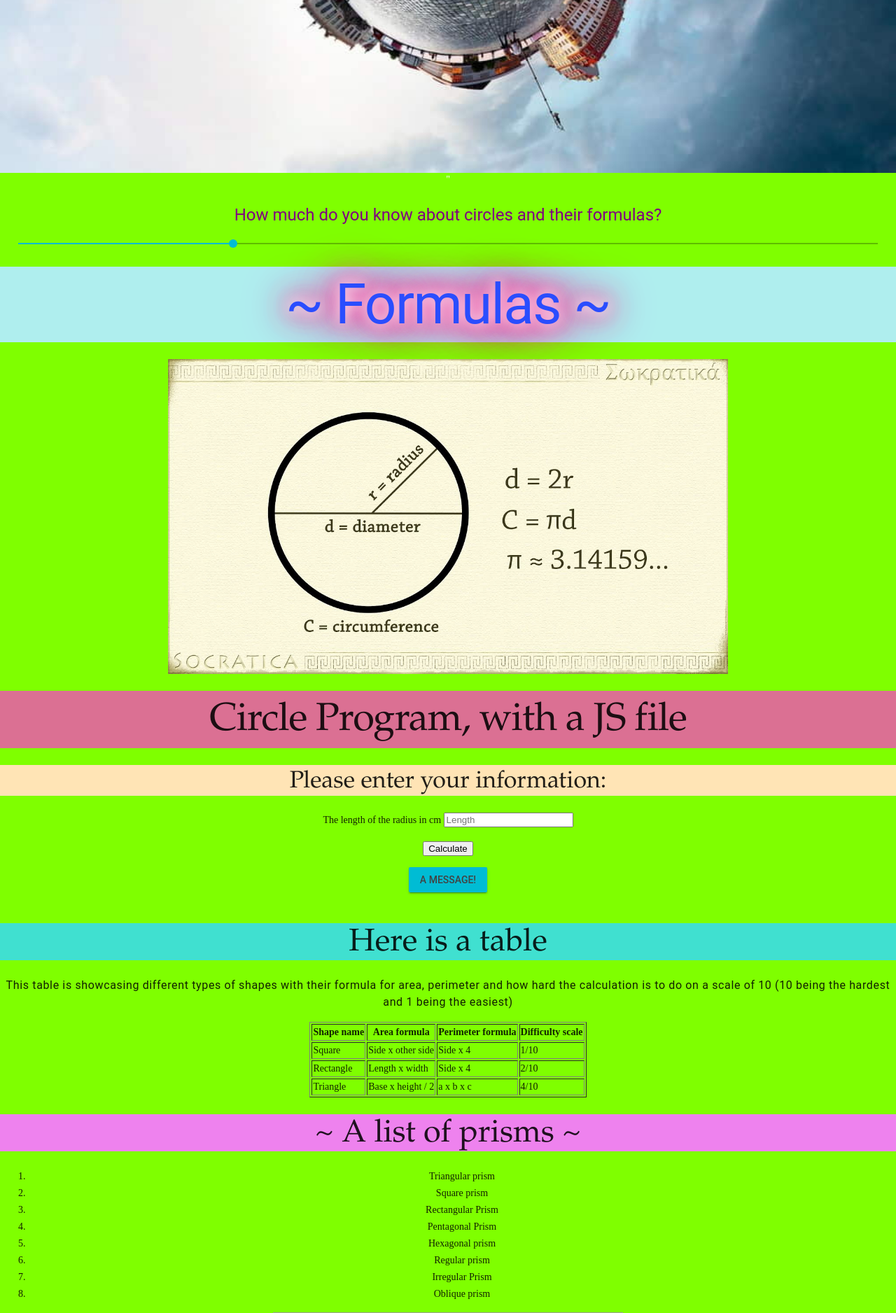
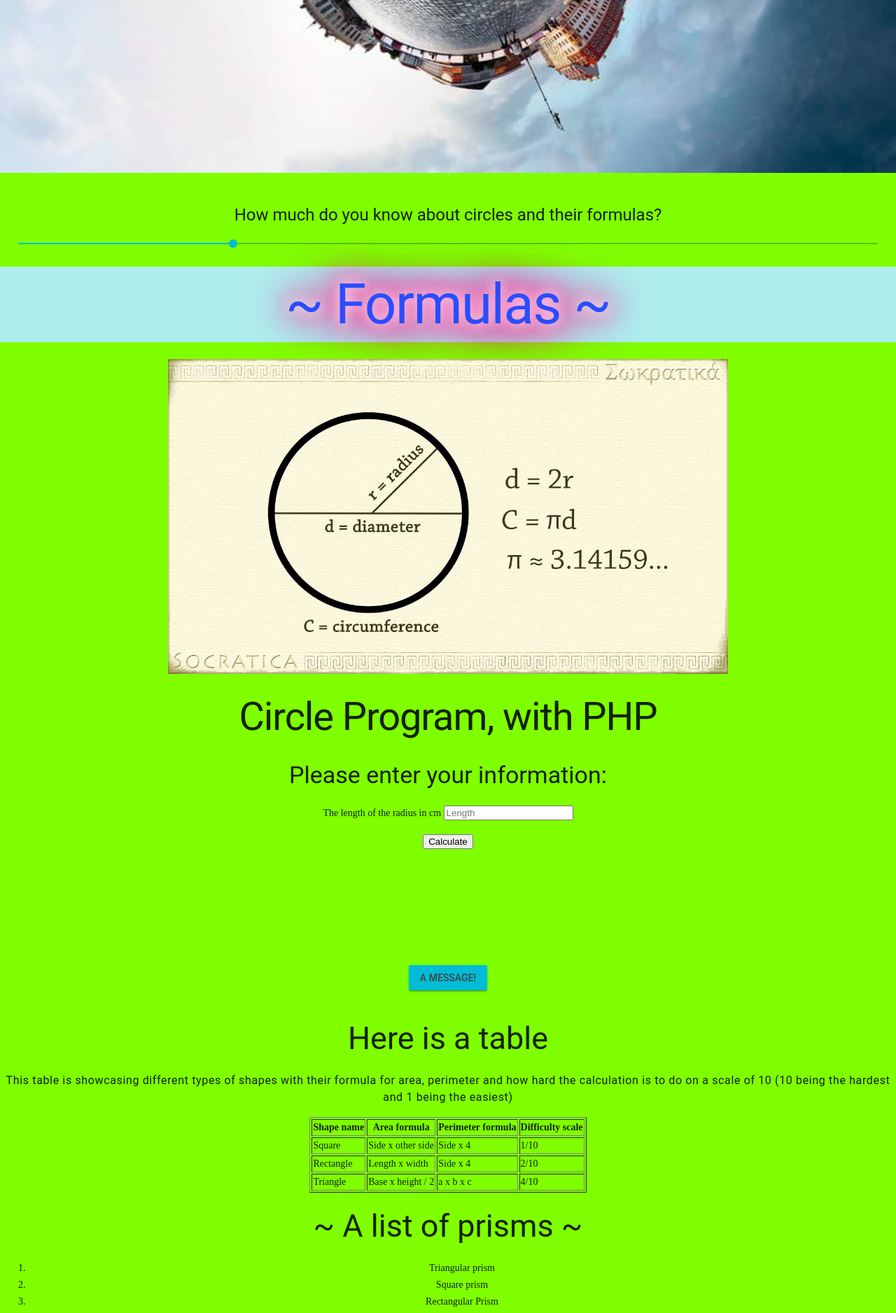
Before and after one commit to ICS2O-Programming-BraydenM/Assign-02-PHP-Calculations, a PHP site: page / in a window 1280 px wide. Shown: the part 527-2403 px from the top of the page at 70% size. Run offline with PHP 8.4, Linux system fonts and the light colour scheme; some libraries are stand-ins or nearby versions; grey boxes are pictures that could not be loaded.

Commit message:
finished

```diff
--- a/css/style.css
+++ b/css/style.css
@@ -43,7 +43,7 @@
 
 body {
   background-color: chartreuse;
-  font-family: times new roman;
+  font-family: "Garamond";
 }
 
 .glow {
@@ -71,3 +71,9 @@ body {
   margin-left:10%;
   width: 80%;
 }
+
+h1 {
+  background-color: palevioletred;
+  padding: 20px;
+  font-family: "Garamond", Arial, sans-serif;
+}
--- a/index.php
+++ b/index.php
@@ -3,7 +3,7 @@
   <head>
 <!-- metadata -->
     <meta charset="utf-8">
-    <meta name="description" content="My first Assignment">
+    <meta name="description" content="My second Assignment">
     <meta name="keywords" content="immaculata, ics2o">
     <meta name="author" content="Brayden MacMillan">
     <meta name="viewport" content="width=device-width, initial-scale=1.0">
@@ -16,7 +16,7 @@
 <!-- To use Google's MDL -->
     <link rel="stylesheet" href="https://fonts.googleapis.com/icon?family=Material+Icons">
     <link rel="stylesheet" href="https://code.getmdl.io/1.3.0/material.cyan-pink.min.css" />
-    <title>Assignment 2</title>
+    <title>Assignment 2 with PHP</title>
 
 <!-- Link to CSS sheet -->
     <link rel="stylesheet" href="./css/style.css">
@@ -33,7 +33,9 @@
     </div>
 
 <!-- Slider with Starting Value -->
-			<h4 style="color:purple">How much do you know about circles and their formulas?</h4>
+			<?php
+      echo "<h4>How much do you know about circles and their formulas?</h4>";
+      ?>
 			<input class="mdl-slider mdl-js-slider" type="range" min="0" max="100" value="25" tabindex="0">
 
 <!-- Glowing text -->
@@ -44,21 +46,23 @@
 
 <!-- Adding a JavaScript button -->
         <form action="./results.php" method="post" target="results">
-    <script src="./js/script.js"></script>
-    <h1 style="background-color:palevioletred"><font face="Garamond">Circle Program, with a JS file</font></h1>
+    <?php
+      echo "<h1>Circle Program, with PHP</h1>";
+      ?>
     <p>
-      <h3 style="background-color:moccasin"><font face="Garamond">Please enter your information:</font></h3>
-      <form action="javascript:payClicked()">
+      <?php
+      echo "<h3>Please enter your information:</h3>";
+      ?>
+      <form action="./results.php" method="post" target="results">
         <label for="length">The length of the radius in cm</label>
-        <input type="number" step="any" id="length" placeholder="Length"><br><br>
+        <input type="number" step="any" name="length" placeholder="Length"><br><br>
         <input type="submit" value="Calculate">
       </form>
     </p>
 
-<!-- Create a space where the user information will be displayed -->
-      <div id="display-the-results"></div>
-    	<div id="diameter"></div>
-      <div id="circumference"></div>
+<!-- Adding an iframe -->
+          <iframe id="results" name="results">
+		</iframe>
 
 
 <!-- Adding a MDL button -->
@@ -76,8 +80,10 @@
 		<br></br>
 
 <!-- A table -->
-    <h2 style="background-color:turquoise"><font face="Garamond">Here is a table</font></h2>
-      <h6>This table is showcasing different types of shapes with their formula for area, perimeter and how hard the calculation is to do on a scale of 10 (10 being the hardest and 1 being the easiest)</h6>
+      <?php
+       echo "<h2>Here is a table</h2>";
+       echo "<h6>This table is showcasing different types of shapes with their formula for area, perimeter and how hard the calculation is to do on a scale of 10 (10 being the hardest and 1 being the easiest)</h6>"
+         ?>
  <table border="1">
           <tr>
             <th>Shape name</th>
@@ -106,7 +112,9 @@
          </table>
 
 <!-- An ordered list -->
-  <h2 style="background-color:violet"><font face="Garamond">~ A list of prisms ~</font></h2>
+  <?php
+   echo "<h2>~ A list of prisms ~</h2>";
+   ?>
   <ol>
     <li>Triangular prism</li>
     <li>Square prism</li>
```
Also changed, not shown: results.php (+13 -23 lines).
